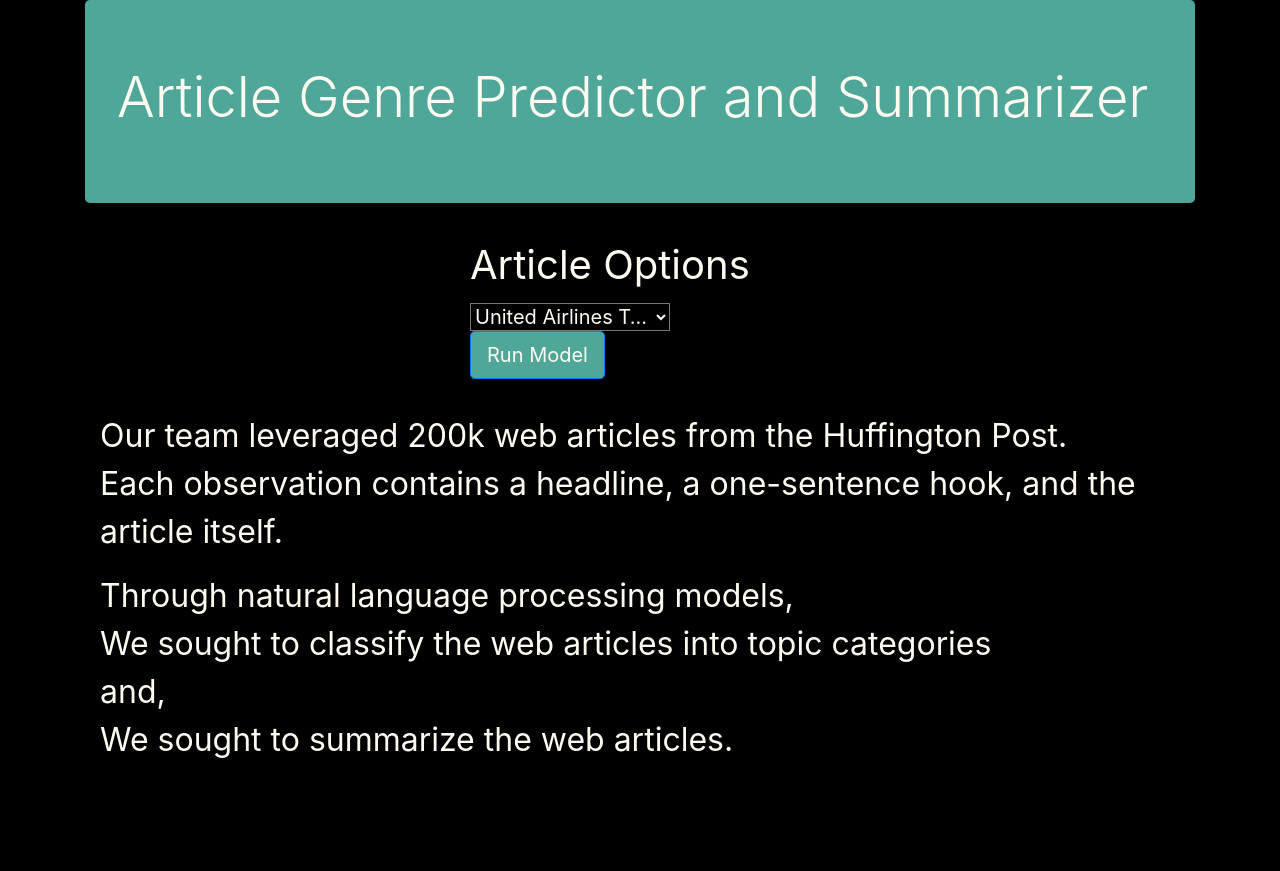
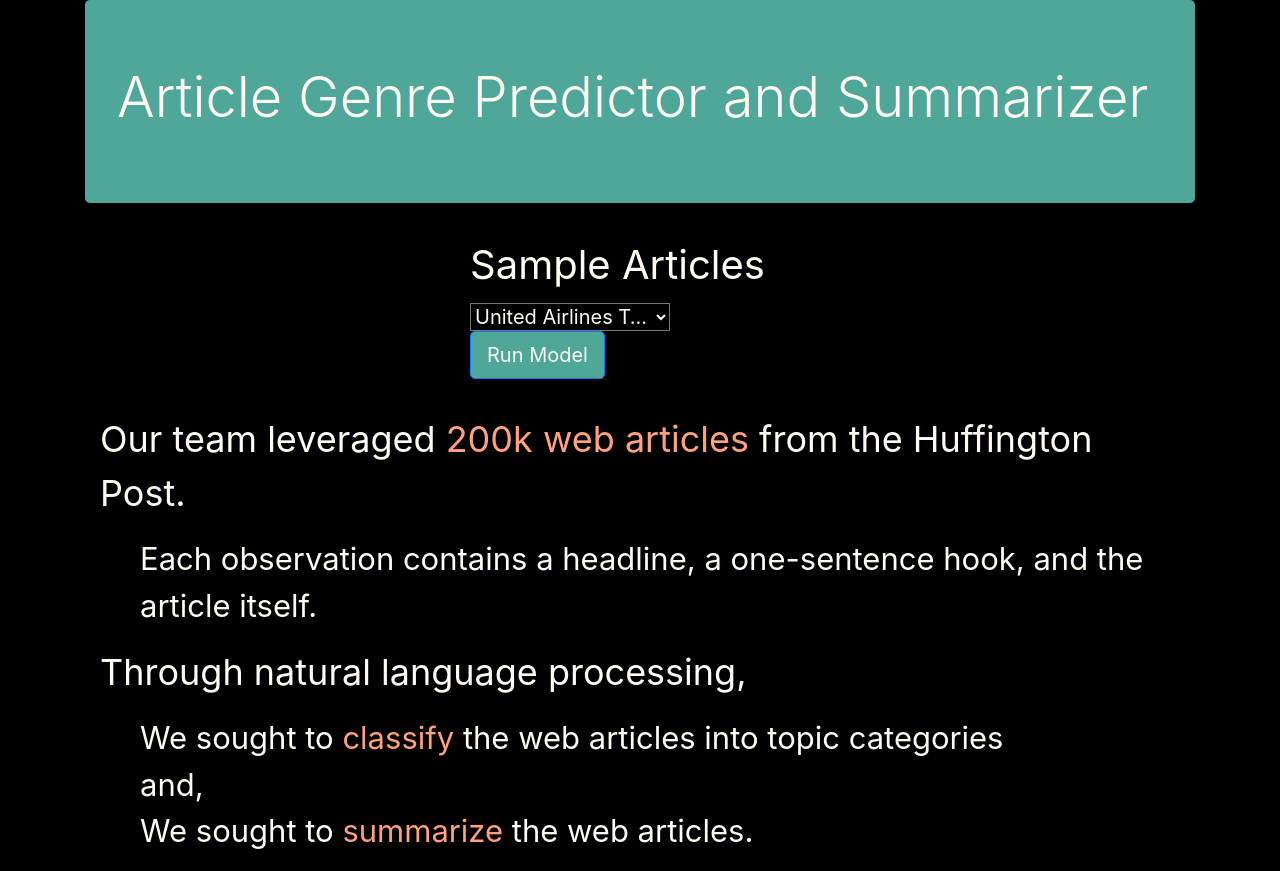
Before and after one commit to willcline613/article-categorizer-deploy, a plain HTML site: page static/index.html in a window 1280 px wide. Before the commit the page ends 800 px from the top, so only its background shows below. Drawn offline with Linux system fonts and the light colour scheme; a script that the page names is missing.

Commit message:
indented index words, highlighted certain words

```diff
--- a/static/index.html
+++ b/static/index.html
@@ -8,6 +8,11 @@
     <title>Categorize and Summarize Articles</title>
     <link rel="stylesheet" media="screen" href="/static/bootstrap.min.css">
     <!-- If you add custom CSS, put it after the above bootstrap link -->
+       <!--Allows indent-->
+      <style>
+          .tab { margin-left: 40px; }
+          .highlight {color:#FFA17A}
+      </style>
   </head>
   <body style="background-color:black">
     <div class="container">
@@ -46,7 +51,7 @@
               nested <div>s to achieve the desired layout
             -->
             <form action="/run_model" method="post">
-              <label style="font-size:40px; color:#FFFBF0" for="input-3" >Article Options</label>
+              <label style="font-size:40px; color:#FFFBF0" for="input-3" >Sample Articles</label>
                 <br>
               <!--
                 Note on "select" (drop-down): the value is what is sent as the
@@ -77,19 +82,17 @@
           paragraphs. If you just hit enter, the text will "float" up to the
           previous line
         -->
-        <p style="font-size:32px; color:#FFFBF0">
-            Our team leveraged 200k web articles from the Huffington Post.
-            <br>
-             Each observation contains a headline, a one-sentence hook, and the article itself.
-        </p>
-        <p style="font-size:32px; color:#FFFBF0">
-            Through natural language processing models,
-            <br>
-            We sought to classify the web articles into topic categories
+        <p style="font-size:36px; color:#FFFBF0">
+            Our team leveraged <span class="highlight">200k web articles</span> from the Huffington Post. </p>
+        <p style="font-size:31px; color:#FFFBF0" class="tab">
+            Each observation contains a headline, a one-sentence hook, and the article itself. </p>
+        <p style="font-size:36px; color:#FFFBF0">Through natural language processing,</p>
+        <p style="font-size:31px; color:#FFFBF0" class="tab">
+            We sought to <span class="highlight">classify</span> the web articles into topic categories
             <br>
             and,
             <br>
-            We sought to summarize the web articles.
+            We sought to <span class="highlight">summarize</span> the web articles.
         </p>
       </div>
     </div>
```
